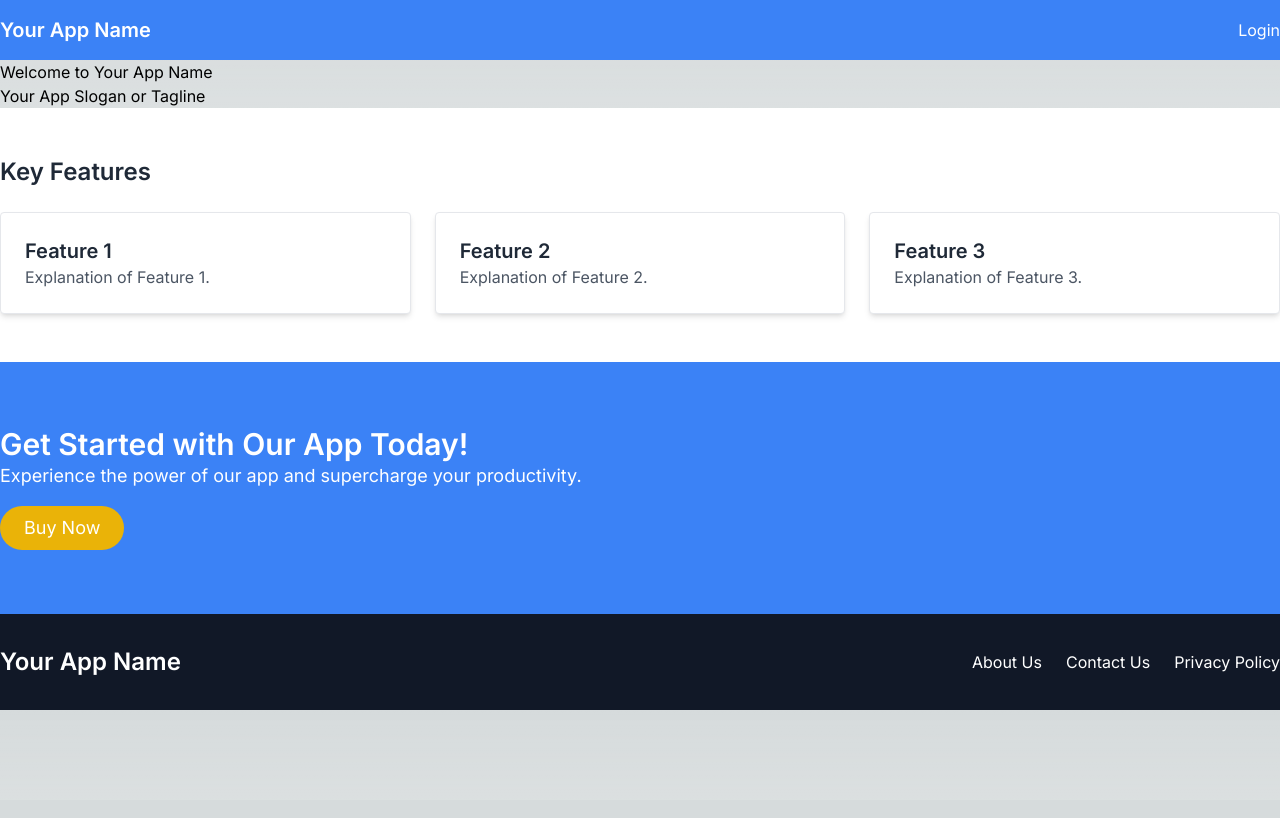
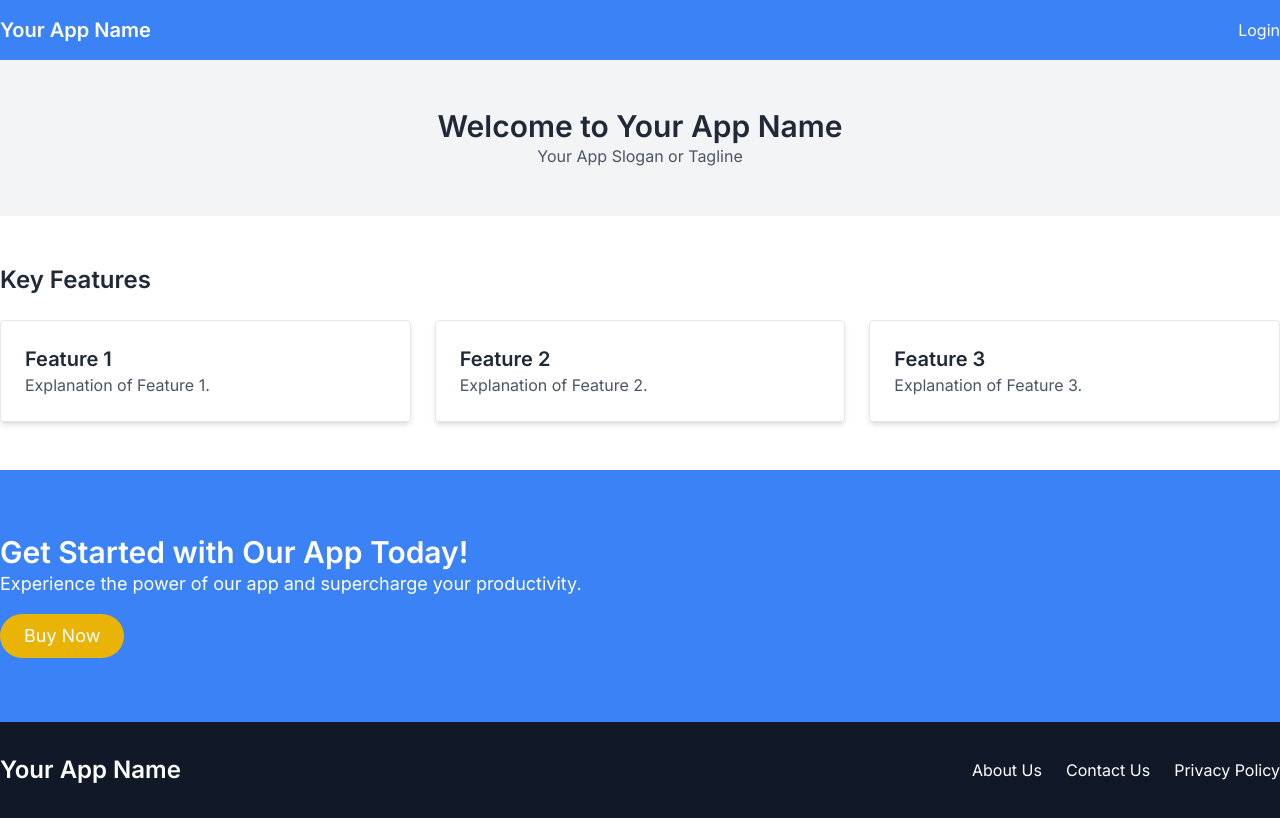
Before and after one commit to Roisfaozi/apptolls, a Next.js app: page / in a window 1280 px wide. Built offline with nearby package versions, Linux system fonts and the light colour scheme.

Commit message:
* refactor(HeroSection.tsx): update HeroSection component markup and styles

```diff
--- a/src/app/(components)/HeroSection.tsx
+++ b/src/app/(components)/HeroSection.tsx
@@ -1,10 +1,10 @@
 const HeroSection = () => {
   return (
-    <section className="hero-section">
-      <div className="container">
-        <div className="hero-content">
-          <h1>Welcome to Your App Name</h1>
-          <p>Your App Slogan or Tagline</p>
+    <section className="bg-gray-100 py-12">
+      <div className="container mx-auto">
+        <div className="text-center">
+          <h1 className="text-3xl font-semibold text-gray-800">Welcome to Your App Name</h1>
+          <p className="text-gray-600">Your App Slogan or Tagline</p>
         </div>
       </div>
     </section>
```
